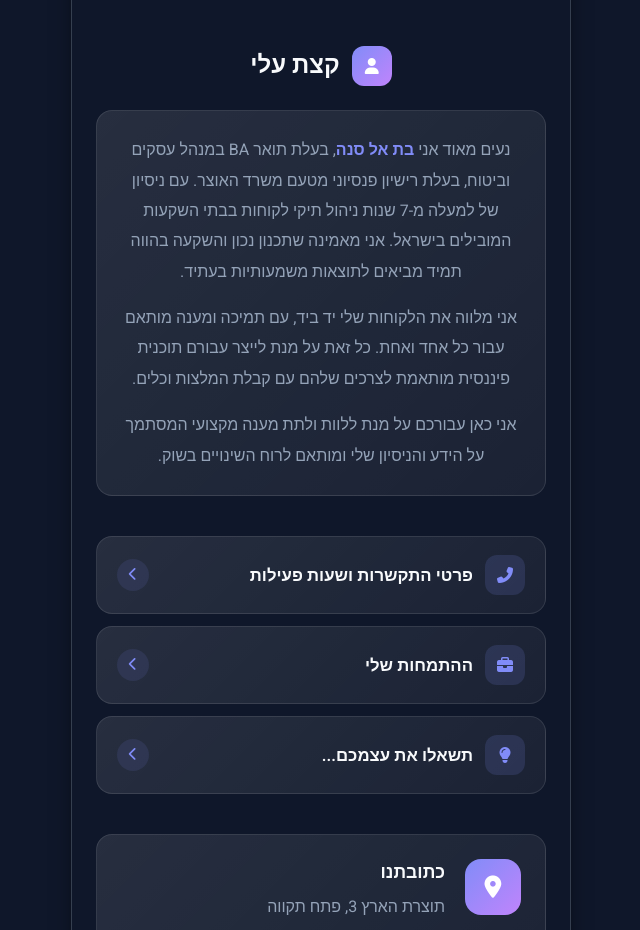
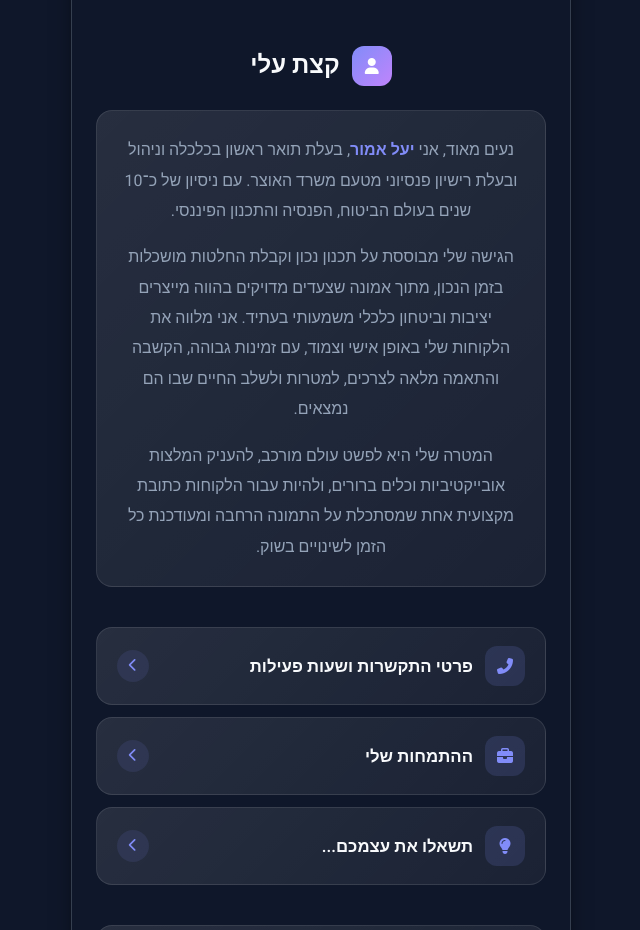
Before and after one commit to amit034/digital-card, a React (Vite) app: page / in a window 1280 px wide. Shown: the part 920-1850 px from the top of the page, without its empty margins (319-959 px from the left). Built offline with nearby package versions, Linux system fonts and the light colour scheme.

Commit message:
Make card a reusable template with separate config file

```diff
--- a/src/App.jsx
+++ b/src/App.jsx
@@ -10,52 +10,8 @@ import AddressSection from './components/AddressSection'
 import FooterSection from './components/FooterSection'
 import ShareButton from './components/ShareButton'
 import ShareModal from './components/ShareModal'
+import cardData from './cardData'
 import './App.css'
-
-// Contact data - easily editable
-const contactData = {
-  name: 'בת אל סנה',
-  title: 'דלתא - בית לתכנון פיננסי',
-  phone: '052-6407620',
-  office: '03-6542333',
-  email: 'batel@delta-ins.co.il',
-  website: 'https://delta-ins.co.il',
-  whatsapp: '9720526407620',
-  wazeLink: 'https://waze.com/ul?ll=32.0919,34.8692&navigate=yes',
-  profileImage: 'https://www.licard.co.il/upload/imgupload/656dc4c4e064a.png',
-  heroImage: 'https://www.licard.co.il/upload/imgupload/655f238a8e32c.png',
-  address: {
-    street: 'תוצרת הארץ 3',
-    city: 'פתח תקווה',
-    details: 'מתחם בסר סיטי, בניין C קומה 25'
-  },
-  workingHours: 'ראשון - חמישי: 09:00 - 18:00',
-  about: [
-    'נעים מאוד אני <strong>בת אל סנה</strong>, בעלת תואר BA במנהל עסקים וביטוח, בעלת רישיון פנסיוני מטעם משרד האוצר. עם ניסיון של למעלה מ-7 שנות ניהול תיקי לקוחות בבתי השקעות המובילים בישראל. אני מאמינה שתכנון נכון והשקעה בהווה תמיד מביאים לתוצאות משמעותיות בעתיד.',
-    'אני מלווה את הלקוחות שלי יד ביד, עם תמיכה ומענה מותאם עבור כל אחד ואחת. כל זאת על מנת לייצר עבורם תוכנית פיננסית מותאמת לצרכים שלהם עם קבלת המלצות וכלים.',
-    'אני כאן עבורכם על מנת ללוות ולתת מענה מקצועי המסתמך על הידע והניסיון שלי ומותאם לרוח השינויים בשוק.'
-  ],
-  skills: [
-    'תיכנון פיננסי',
-    'התמחות השקעות',
-    'ביטוח חיים',
-    'שירותים פיננסים',
-    'חסכון פנסיוני',
-    'חסכונות',
-    'ניתוח תיק לקוח על כל רבדיו'
-  ],
-  questions: [
-    'האם אתם חוסכים לעתיד?',
-    'האם אתם יודעים כמה כסף נצבר לזכותכם לגיל פרישה בביטוח מנהלים / קופות גמל / קרנות השתלמות?',
-    'האם הכסף המנוהל שלכם מותאם לצרכים הפנסיוניים שלכם?'
-  ],
-  gallery: [
-    'https://www.licard.co.il/upload/imgupload2/656747ab8653e.jpg',
-    'https://www.licard.co.il/upload/imgupload2/656747ab86694.jpg',
-    'https://www.licard.co.il/upload/imgupload2/656726ec6a3d0.jpg',
-    'https://www.licard.co.il/upload/imgupload2/656726ec6a4c1.jpg'
-  ]
-}
 
 function App() {
   const [isShareModalOpen, setIsShareModalOpen] = useState(false)
@@ -63,20 +19,34 @@ function App() {
   return (
     <div className="app">
       <div className="card-container">
-        <HeroSection heroImage={contactData.heroImage} />
-        <ProfileSection profileImage={contactData.profileImage} />
+        <HeroSection heroImage={cardData.heroImage} />
+        <ProfileSection profileImage={cardData.profileImage} />
 
         <div className="content-section">
-          <NameSection name={contactData.name} title={contactData.title} />
-          <ActionButtons contact={contactData} />
-          <SaveContactButton contact={contactData} />
-          <AboutSection about={contactData.about} />
-          <AccordionSection contact={contactData} />
-          <AddressSection address={contactData.address} wazeLink={contactData.wazeLink} />
+          <NameSection name={cardData.name} title={cardData.title} />
+          <ActionButtons contact={cardData} />
+          <SaveContactButton contact={cardData} />
+          <AboutSection
+            about={cardData.about}
+            title={cardData.sectionTitles.about}
+          />
+          <AccordionSection contact={cardData} />
+          <AddressSection
+            address={cardData.address}
+            wazeLink={cardData.wazeLink}
+            title={cardData.sectionTitles.address}
+            buttonLabel={cardData.buttons.wazeNavigate}
+          />
         </div>
 
-        <FooterSection gallery={contactData.gallery} />
-        <ShareButton onClick={() => setIsShareModalOpen(true)} />
+        <FooterSection
+          gallery={cardData.gallery}
+          footer={cardData.footer}
+        />
+        <ShareButton
+          onClick={() => setIsShareModalOpen(true)}
+          label={cardData.buttons.share}
+        />
       </div>
 
       <ShareModal
--- /dev/null
+++ b/src/cardData.js
@@ -0,0 +1,103 @@
+/**
+ * Digital Card Configuration
+ * ===========================
+ * Edit this file to customize the digital business card.
+ * All text, images, and contact information can be modified here.
+ */
+
+const cardData = {
+  // ===== PERSONAL INFO =====
+  name: 'יעל אמור',
+  title: 'דלתא - בית לתכנון פיננסי',
+
+  // ===== CONTACT DETAILS =====
+  phone: '052-6407620',        // Mobile phone
+  office: '03-6542333',        // Office phone
+  email: 'batel@delta-ins.co.il',
+  website: 'https://delta-ins.co.il',
+  whatsapp: '9720526407620',   // WhatsApp number (with country code, no +)
+
+  // ===== IMAGES =====
+  profileImage: 'https://www.licard.co.il/upload/imgupload/656dc4c4e064a.png',
+  heroImage: 'https://www.licard.co.il/upload/imgupload/655f238a8e32c.png',
+
+  // ===== ADDRESS =====
+  address: {
+    street: 'תוצרת הארץ 3',
+    city: 'פתח תקווה',
+    details: 'מתחם בסר סיטי, בניין C קומה 25'
+  },
+  wazeLink: 'https://waze.com/ul?ll=32.0919,34.8692&navigate=yes',
+
+  // ===== WORKING HOURS =====
+  workingHours: 'ראשון - חמישי: 09:00 - 18:00',
+
+  // ===== ABOUT SECTION =====
+  // Each paragraph is a separate item in the array
+  // Use <strong>text</strong> to make text bold
+  about: [
+    'נעים מאוד, אני <strong>יעל אמור</strong>, בעלת תואר ראשון בכלכלה וניהול ובעלת רישיון פנסיוני מטעם משרד האוצר. עם ניסיון של כ־10 שנים בעולם הביטוח, הפנסיה והתכנון הפיננסי.',
+    'הגישה שלי מבוססת על תכנון נכון וקבלת החלטות מושכלות בזמן הנכון, מתוך אמונה שצעדים מדויקים בהווה מייצרים יציבות וביטחון כלכלי משמעותי בעתיד. אני מלווה את הלקוחות שלי באופן אישי וצמוד, עם זמינות גבוהה, הקשבה והתאמה מלאה לצרכים, למטרות ולשלב החיים שבו הם נמצאים.',
+    'המטרה שלי היא לפשט עולם מורכב, להעניק המלצות אובייקטיביות וכלים ברורים, ולהיות עבור הלקוחות כתובת מקצועית אחת שמסתכלת על התמונה הרחבה ומעודכנת כל הזמן לשינויים בשוק.'
+  ],
+
+  // ===== EXPERTISE/SKILLS =====
+  skills: [
+    'תיכנון פיננסי',
+    'התמחות השקעות',
+    'ביטוח חיים',
+    'שירותים פיננסים',
+    'חסכון פנסיוני',
+    'חסכונות',
+    'ניתוח תיק לקוח על כל רבדיו'
+  ],
+
+  // ===== QUESTIONS SECTION =====
+  questions: [
+    'האם אתם חוסכים לעתיד?',
+    'האם אתם יודעים כמה כסף נצבר לזכותכם לגיל פרישה בביטוח מנהלים / קופות גמל / קרנות השתלמות?',
+    'האם הכסף המנוהל שלכם מותאם לצרכים הפנסיוניים שלכם?'
+  ],
+
+  // ===== GALLERY IMAGES =====
+  gallery: [
+    'https://www.licard.co.il/upload/imgupload2/656747ab8653e.jpg',
+    'https://www.licard.co.il/upload/imgupload2/656747ab86694.jpg',
+    'https://www.licard.co.il/upload/imgupload2/656726ec6a3d0.jpg',
+    'https://www.licard.co.il/upload/imgupload2/656726ec6a4c1.jpg'
+  ],
+
+  // ===== FOOTER SECTION =====
+  footer: {
+    badge: 'תיכנון פיננסי ופנסיוני',
+    title: 'דלתא'
+  },
+
+  // ===== ACCORDION SECTION TITLES =====
+  accordionTitles: {
+    contact: 'פרטי התקשרות ושעות פעילות',
+    expertise: 'ההתמחות שלי',
+    questions: 'תשאלו את עצמכם...'
+  },
+
+  // ===== SECTION TITLES =====
+  sectionTitles: {
+    about: 'קצת עלי',
+    address: 'כתובתנו'
+  },
+
+  // ===== BUTTON LABELS =====
+  buttons: {
+    call: 'שיחה',
+    email: 'מייל',
+    whatsapp: 'וואטסאפ',
+    office: 'משרד',
+    website: 'אתר',
+    navigate: 'ניווט',
+    saveContact: 'שמירת איש קשר',
+    share: 'שיתוף הכרטיס',
+    wazeNavigate: 'נווט עם Waze'
+  }
+}
+
+export default cardData
--- a/src/components/AboutSection.jsx
+++ b/src/components/AboutSection.jsx
@@ -1,13 +1,13 @@
 import './AboutSection.css'
 
-function AboutSection({ about }) {
+function AboutSection({ about, title = 'קצת עלי' }) {
   return (
     <div className="about-section">
       <h3 className="section-title">
         <span className="title-icon">
           <i className="fas fa-user"></i>
         </span>
-        קצת עלי
+        {title}
       </h3>
       <div className="about-content">
         {about.map((paragraph, index) => (
--- a/src/components/AddressSection.jsx
+++ b/src/components/AddressSection.jsx
@@ -1,6 +1,6 @@
 import './AddressSection.css'
 
-function AddressSection({ address, wazeLink }) {
+function AddressSection({ address, wazeLink, title = 'כתובתנו', buttonLabel = 'נווט עם Waze' }) {
   return (
     <div className="address-section">
       <div className="address-card">
@@ -8,12 +8,12 @@ function AddressSection({ address, wazeLink }) {
           <i className="fas fa-map-marker-alt"></i>
         </div>
         <div className="address-content">
-          <h4>כתובתנו</h4>
+          <h4>{title}</h4>
           <p>{address.street}, {address.city}</p>
           <p className="address-details">{address.details}</p>
           <a href={wazeLink} target="_blank" rel="noopener noreferrer" className="waze-link">
             <img src="https://www.waze.com/favicon.ico" alt="Waze" className="waze-icon" />
-            <span>נווט עם Waze</span>
+            <span>{buttonLabel}</span>
             <i className="fas fa-external-link-alt"></i>
           </a>
         </div>
--- a/src/components/SaveContactButton.jsx
+++ b/src/components/SaveContactButton.jsx
@@ -24,12 +24,14 @@ END:VCARD`
     URL.revokeObjectURL(url)
   }
 
+  const label = contact.buttons?.saveContact || 'שמירת איש קשר'
+
   return (
     <button className="save-contact-btn" onClick={downloadVCard}>
       <span className="btn-glow"></span>
       <span className="btn-content">
         <i className="fas fa-address-card"></i>
-        <span>שמירת איש קשר</span>
+        <span>{label}</span>
       </span>
     </button>
   )
--- a/src/components/ShareButton.jsx
+++ b/src/components/ShareButton.jsx
@@ -1,10 +1,10 @@
 import './ShareButton.css'
 
-function ShareButton({ onClick }) {
+function ShareButton({ onClick, label = 'שיתוף הכרטיס' }) {
   return (
     <button className="share-btn" onClick={onClick}>
       <i className="fas fa-share-alt"></i>
-      <span>שיתוף הכרטיס</span>
+      <span>{label}</span>
     </button>
   )
 }
```
Also changed, not shown: src/components/AccordionSection.jsx (+4 -3 lines), src/components/ActionButtons.jsx (+8 -6 lines), src/components/FooterSection.jsx (+5 -3 lines).
